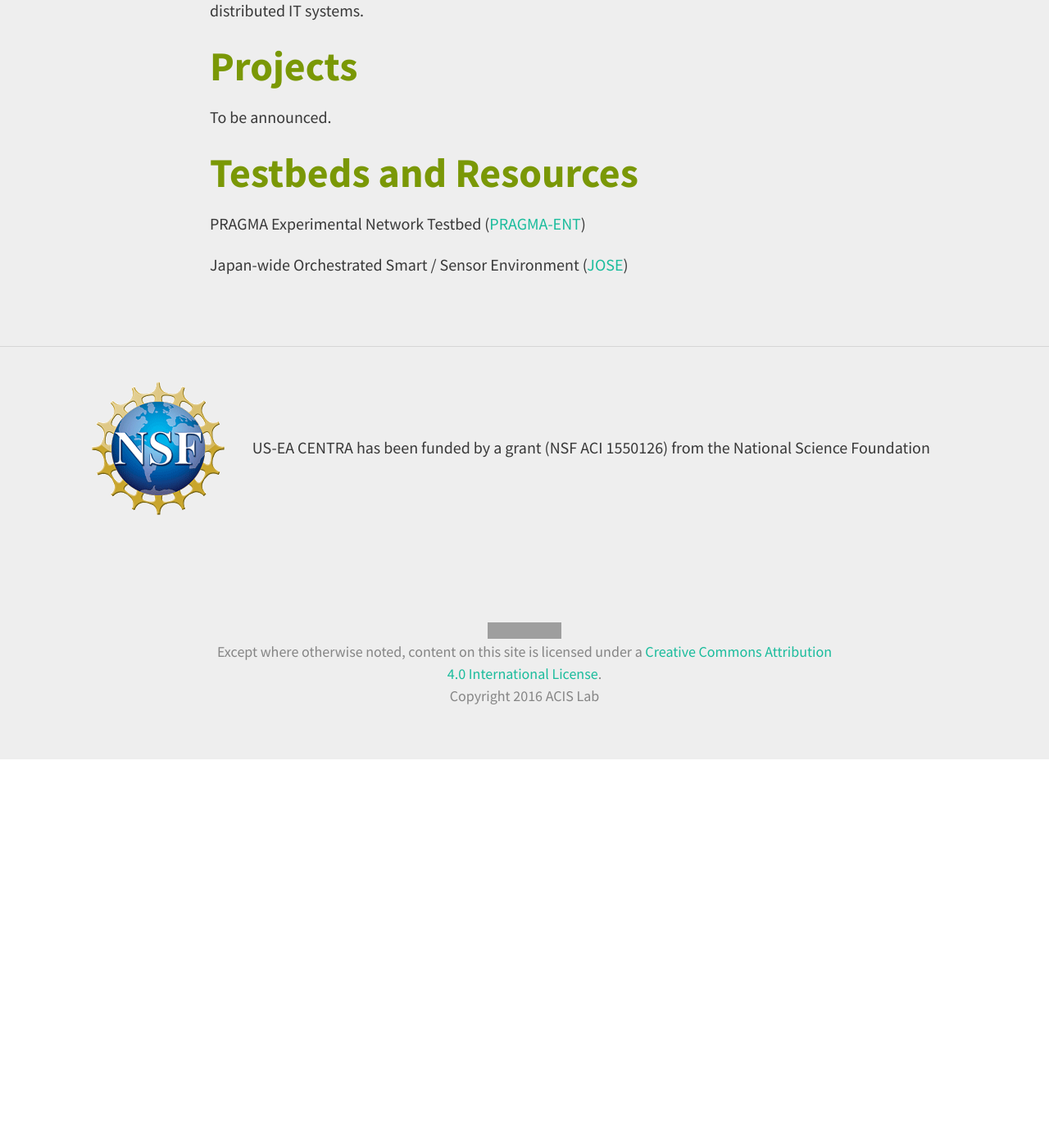
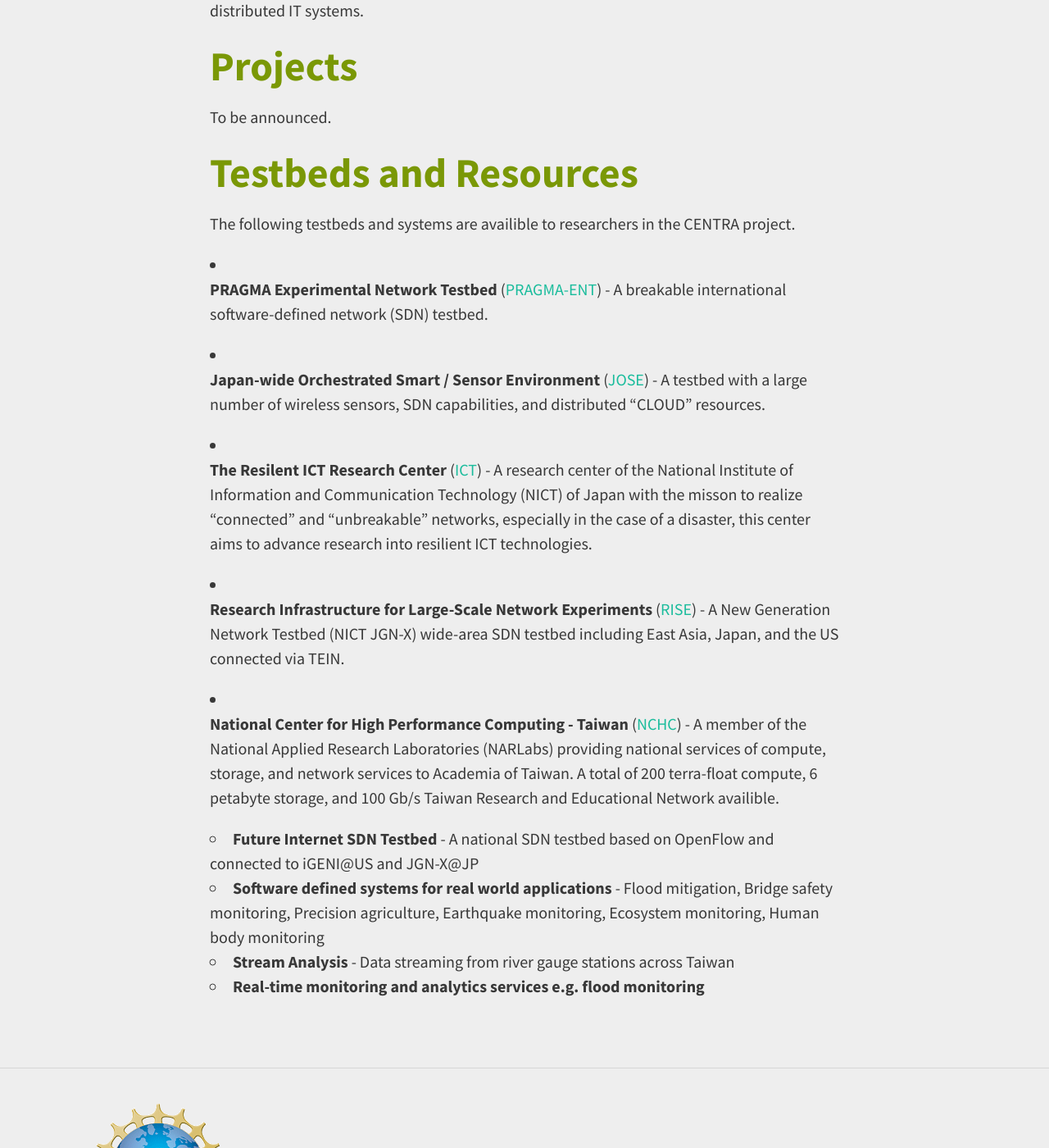
Before and after one commit to hmchou56/centra8, a Jekyll site: the page built from research.md, in a window 1280 px wide and 1400 px high, scrolled down 808 px. Shown: the whole window at 82% size. Built offline with Jekyll 4.4.1, drawn with Linux system fonts in a browser that asks for light colours; nearby versions of some CDN libraries; before the commit the page ends 1734 px from its top, so only the background shows below that; grey boxes are pictures that could not be loaded.

Commit message:
Added research testbeds list

```diff
--- a/research.md
+++ b/research.md
@@ -20,6 +20,28 @@
 
 # Testbeds and Resources
 
-PRAGMA Experimental Network Testbed ([PRAGMA-ENT](https://github.com/pragmagrid/pragma_ent/wiki))
+The following testbeds and systems are availible to researchers in the CENTRA project.
 
-Japan-wide Orchestrated Smart / Sensor Environment ([JOSE](http://www.nict.go.jp/en/nrh/nwgn/jose.html))
+- **PRAGMA Experimental Network Testbed** ([PRAGMA-ENT](https://github.com/pragmagrid/pragma_ent/wiki)) - A breakable
+international software-defined network (SDN) testbed.
+
+- **Japan-wide Orchestrated Smart / Sensor Environment** ([JOSE](http://www.nict.go.jp/en/nrh/nwgn/jose.html)) - A testbed
+with a large number of wireless sensors, SDN capabilities, and distributed "CLOUD" resources.
+
+- **The Resilent ICT Research Center** ([ICT](http://nict.go.jp/en/reict/index.html)) - A research center of the
+National Institute of Information and Communication Technology (NICT) of Japan with the misson to realize "connected"
+and "unbreakable" networks, especially in the case of a disaster, this center aims to advance research into
+resilient ICT technologies.
+
+- **Research Infrastructure for Large-Scale Network Experiments** ([RISE](https://www.jgn.nict.go.jp/nwgn/rise/index.html)) -
+A New Generation Network Testbed (NICT JGN-X) wide-area SDN testbed including East Asia, Japan, and the US connected via TEIN.
+
+- **National Center for High Performance Computing - Taiwan** ([NCHC](https://www.nchc.org.tw/en/)) - A member of the National Applied Research
+Laboratories (NARLabs) providing national services of compute, storage, and network services to Academia of Taiwan. A total
+of 200 terra-float compute, 6 petabyte storage, and 100 Gb/s Taiwan Research and Educational Network availible.
+
+   - **Future Internet SDN Testbed** - A national SDN testbed based on OpenFlow and connected to iGENI@US and JGN-X@JP
+   - **Software defined systems for real world applications** - Flood mitigation, Bridge safety monitoring, Precision
+   agriculture, Earthquake monitoring, Ecosystem monitoring, Human body monitoring
+   - **Stream Analysis** - Data streaming from river gauge stations across Taiwan
+   - **Real-time monitoring and analytics services e.g. flood monitoring**
```
